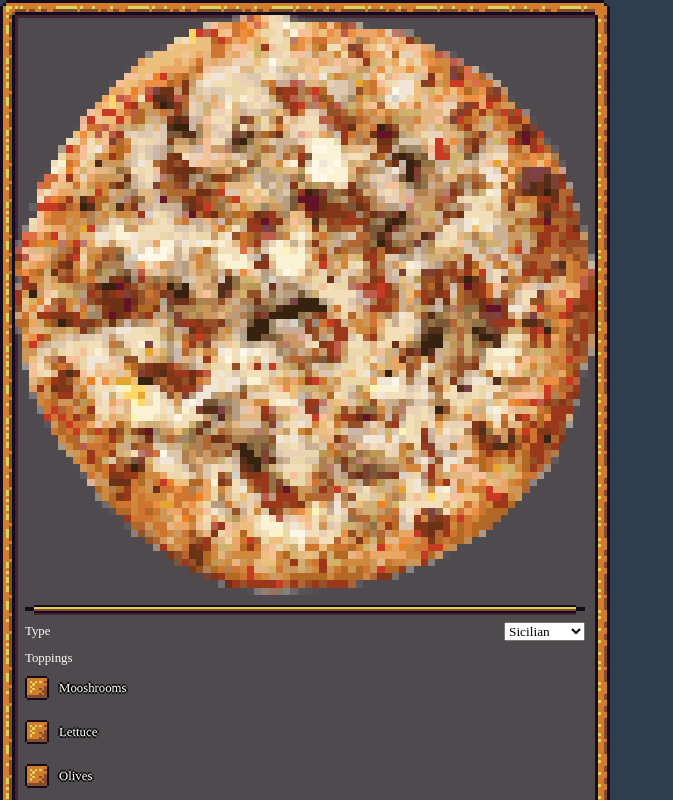
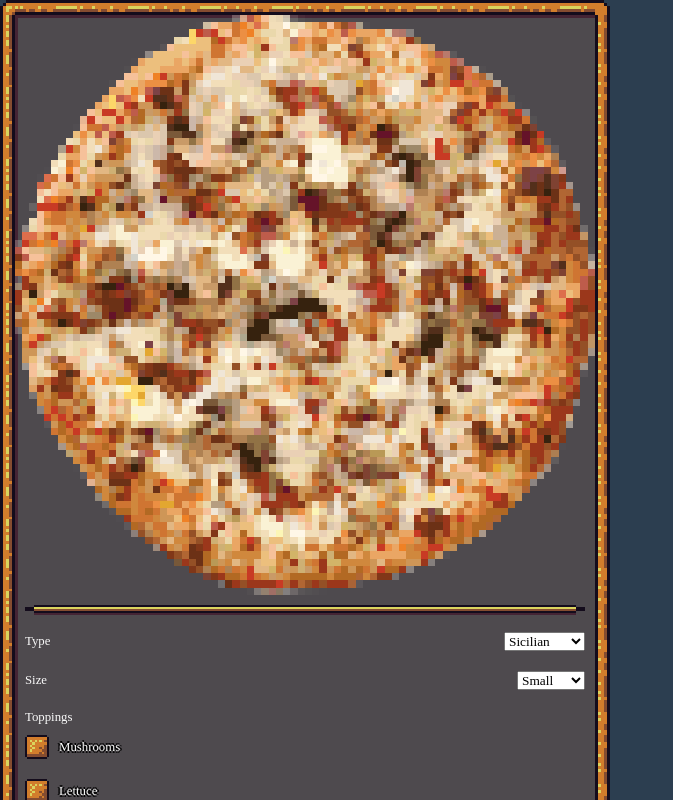
Before and after one commit to cubbK/pc-part, a Vue app: page / in a window 1280 px wide. Shown: the whole page, without its empty margins (0-673 px from the left). Built offline with nearby package versions, Linux system fonts and the light colour scheme; a web font is replaced by a local one.

Commit message:
add pizza size component

```diff
--- a/src/components/MainPage.vue
+++ b/src/components/MainPage.vue
@@ -5,6 +5,7 @@
       <div class="pizza-options">
         <hr class="golden">
         <pizza-type></pizza-type>
+        <pizza-size></pizza-size>
         <toppings-list></toppings-list>
         <hr class="golden">
         <div class="order-price-container">
@@ -26,13 +27,15 @@
 import PizzaItem from './main/PizzaItem.vue'
 import PizzaType from './main/pizzaType.vue'
 import ToppingsList from './main/ToppingsList.vue'
+import PizzaSize from './main/PizzaSize.vue'
 
 export default {
   name: 'MainPage',
   components: {
     'pizza-item': PizzaItem,
     'pizza-type': PizzaType,
-    'toppings-list': ToppingsList
+    'toppings-list': ToppingsList,
+    'pizza-size': PizzaSize
   }
 }
 </script>
--- /dev/null
+++ b/src/components/main/PizzaSize.vue
@@ -0,0 +1,29 @@
+<template>
+  <div class="pizza-size-container">
+    <div>
+      Size
+    </div>
+    <div>
+      <select>
+        <option value="small">Small</option>
+        <option value="medium">Medium</option>
+        <option value="huge">Huge</option>
+      </select>
+    </div>
+  </div>
+</template>
+
+<script>
+export default {
+  name: 'PizzaSize'
+}
+</script>
+
+<style scoped>
+.pizza-size-container {
+  padding: 10px 0;
+  display: flex;
+  justify-content: space-between;
+  align-items: center;
+}
+</style>
--- a/src/components/main/PizzaType.vue
+++ b/src/components/main/PizzaType.vue
@@ -37,6 +37,7 @@ export default {
 
 <style scoped>
   .pizza-type {
+    padding: 10px 0;
     display: flex;
     justify-content: space-between;
     align-content: center;
--- a/src/components/main/ToppingsList.vue
+++ b/src/components/main/ToppingsList.vue
@@ -5,7 +5,7 @@
     </div>
     <div class="checkbox">
       <!-- Does not work when in new line -->
-      <input class="rpgui-checkbox" type="checkbox"><label v-on:click="toggleTopping('mushrooms')">Mooshrooms</label>
+      <input class="rpgui-checkbox" type="checkbox"><label v-on:click="toggleTopping('mushrooms')">Mushrooms</label>
     </div>
     <div class="checkbox" >
       <!-- Does not work when in new line -->
```
